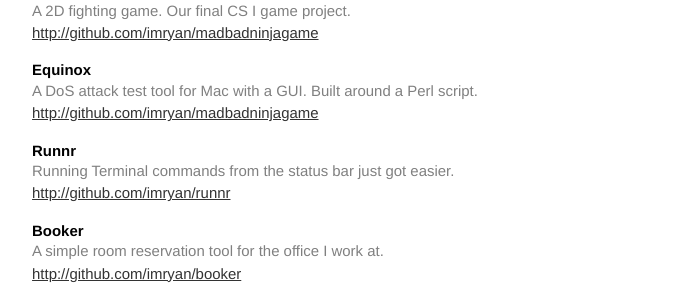
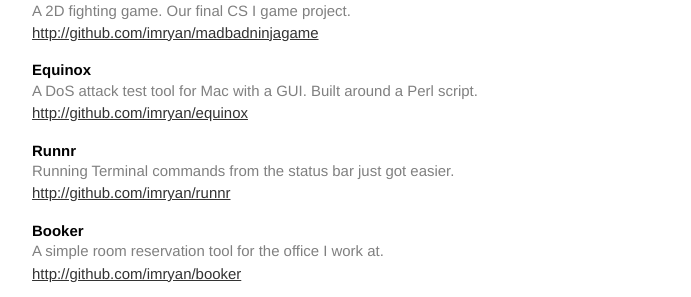
Before and after one commit to imryan/imryan.github.io, a Jekyll site: the page built from projects/index.html, in a window 1280 px wide. Shown: the part 258-555 px from the top of the page, without its empty margins (294-985 px from the left). Built offline with Jekyll 4.4.1, drawn with Linux system fonts in a browser that asks for light colours; Markdown is read by kramdown in place of the engine named in the settings; some of the changed lines change nothing that is shown.

Commit message:
Fixed link

```diff
--- a/projects/index.html
+++ b/projects/index.html
@@ -34,7 +34,7 @@ p {
 
 <h3>Equinox</h3>
 <p>A DoS attack test tool for Mac with a GUI. Built around a Perl script.<br/>
-<a href="http://github.com/imryan/madbadninjagame">http://github.com/imryan/madbadninjagame</a></p>
+<a href="http://github.com/imryan/equinox">http://github.com/imryan/equinox</a></p>
 
 
 <h3>Runnr</h3>
```
